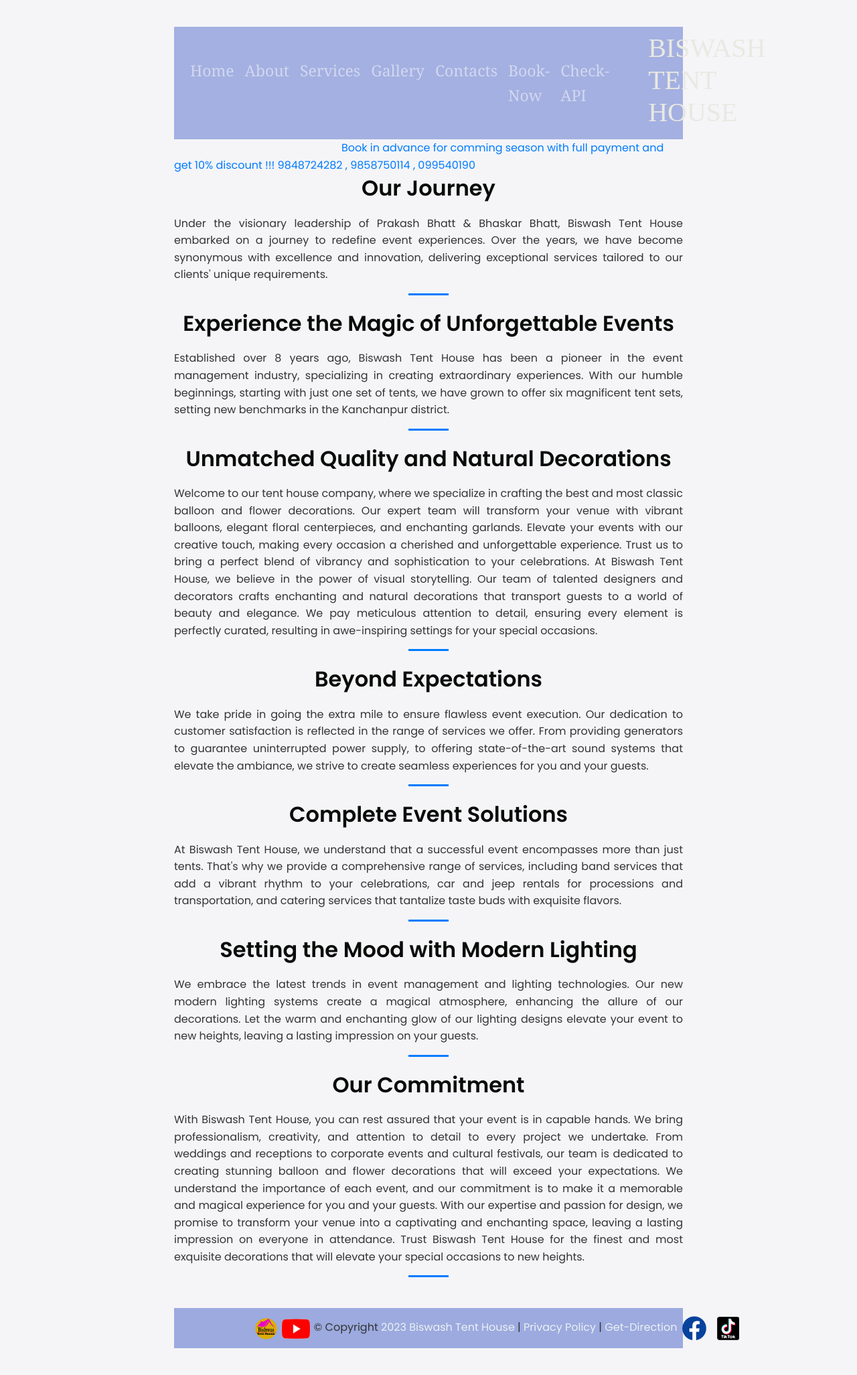
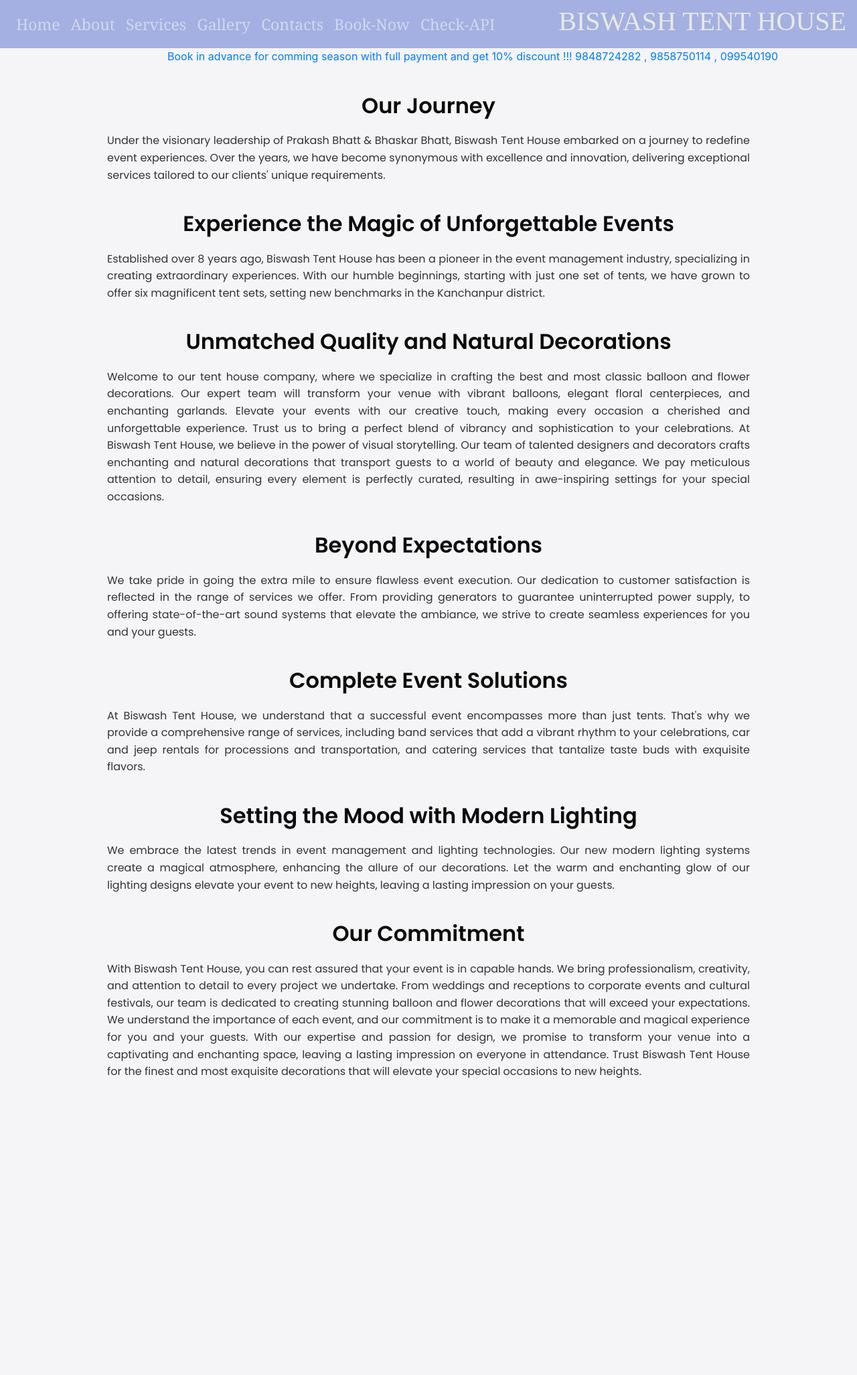
Before and after one commit to rameshjbhatta/TentHouse, a Django app: page /about/ in a window 1280 px wide. Shown: the whole page at 67% size. After the commit the page ends 1610 px from the top, so only its background shows below. Run offline with Django 4.2, Linux system fonts and the light colour scheme; some libraries are stand-ins or nearby versions.

Commit message:
about css error solved

```diff
--- a/prasad/static/prasad/css/about.css
+++ b/prasad/static/prasad/css/about.css
@@ -1,12 +1,13 @@
 
- body {
+.block {
   font-family: 'Poppins', sans-serif;
   line-height: 1.6;
   color: #333;
-    max-width: 800px;
+  max-width: 1000px;
   margin: 0 auto;
   padding: 40px 20px;
 }
+
 
   .section {
     margin-bottom: 40px;
--- a/prasad/static/prasad/css/footerstyle.css
+++ b/prasad/static/prasad/css/footerstyle.css
@@ -3,6 +3,6 @@
 			#footerblurb .column { margin:0; text-align:justify; float:left;width:250px;padding:0 24px;}
 
 
-			#footer { background:#9ca9dfe7;}
+			#footer { background:#9ca9dfe7;position: fixed;}
 			#footer-inner { margin:auto; text-align:center; padding:12px; width:970px;}
 			#footer a {color:rgb(236, 241, 243);text-decoration:none;}
--- a/prasad/templates/prasad/about.html
+++ b/prasad/templates/prasad/about.html
@@ -2,9 +2,58 @@
 {% load static %}
 
 {% block content %}
-<link rel="stylesheet" href="{% static 'prasad/css/about.css' %}">
+<style>
 
+ .block {
+    font-family: 'Poppins', sans-serif;
+    line-height: 1.6;
+    color: #333;
+    max-width: 1000px;
+    margin: 0 auto;
+    padding: 40px 20px;
+  }
 
+  .section {
+    margin-bottom: 40px;
+    padding: 30px;
+    border-radius: 10px;
+    box-shadow: 0px 4px 8px rgba(0, 0, 0, 0.1);
+    background: linear-gradient(to right, #f8f9fbd4 50%, transparent 50%);
+  }
+
+  h2 {
+    color: #0a0c0a;
+    font-size: 32px;
+    margin-bottom: 20px;
+    font-weight: bold;
+    text-align: center;
+  }
+
+  p {
+    margin-bottom: 20px;
+    text-align: justify;
+  }
+
+  /* Add a subtle border decoration to the paragraphs */
+  p::after {
+    content: '';
+    display: block;
+    width: 60px;
+    height: 3px;
+    background-color: #f5f6f7;
+    margin: 15px auto;
+  }
+
+  /* Add a subtle decoration to the headings */
+  h2::before {
+    content: '';
+    display: block;
+    width: 30px;
+    height: 3px;
+  }
+
+  </style>
+<div class="block">
 <div class="journey-container">
   <h2>Our Journey</h2>
   <p>Under the visionary leadership of Prakash Bhatt & Bhaskar Bhatt, Biswash Tent House embarked on a journey to
@@ -66,5 +115,6 @@
   </div>
 </div>
 
+</div>
 
 {% endblock %}
--- a/prasad/templates/prasad/base.html
+++ b/prasad/templates/prasad/base.html
@@ -16,10 +16,10 @@
   <link rel="stylesheet" href="https://cdnjs.cloudflare.com/ajax/libs/twitter-bootstrap/4.5.2/css/bootstrap.min.css">
   <link rel="stylesheet" href="{% static 'prasad/css/navbar.css' %}">
   <link rel="stylesheet" href="{% static 'prasad/css/logo.css' %}">
-  <link rel="stylesheet" href="{% static 'prasad/css/about.css' %}">
+  <!-- <link rel="stylesheet" href="{% static 'prasad/css/about.css' %}"> -->
   <link rel="stylesheet" href="{% static 'prasad/css/footerstyle.css' %}">
   <link rel="stylesheet" href="{% static 'prasad/css/style.css' %}">
-  <link rel="stylesheet" type="text/css" href="{% static 'prasad/css/contact.css' %}">
+  <!-- <link rel="stylesheet"  href="{% static 'prasad/css/contact.css' %}"> -->
 
 
 <link rel="stylesheet" href="https://cdnjs.cloudflare.com/ajax/libs/twitter-bootstrap/4.6.0/css/bootstrap.min.css">
```
Lines whose indentation alone changed are shown as unchanged.
